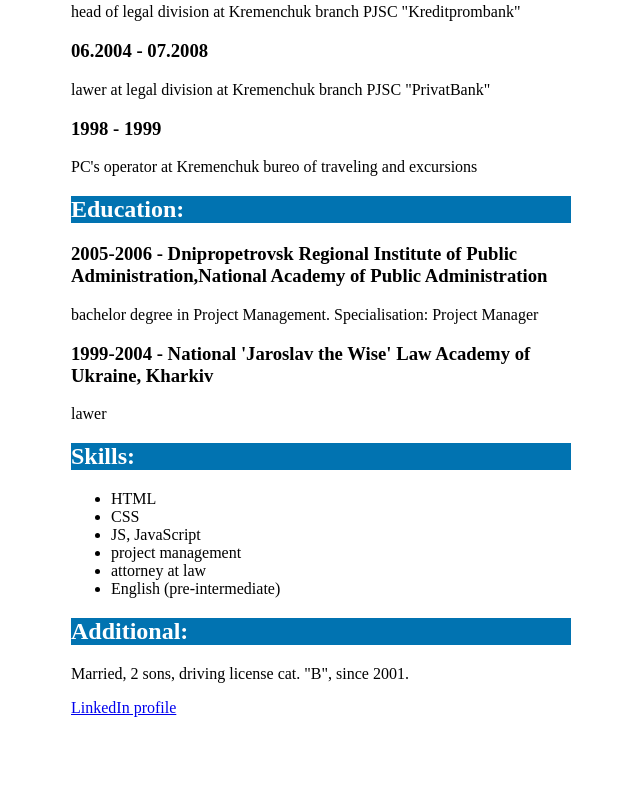
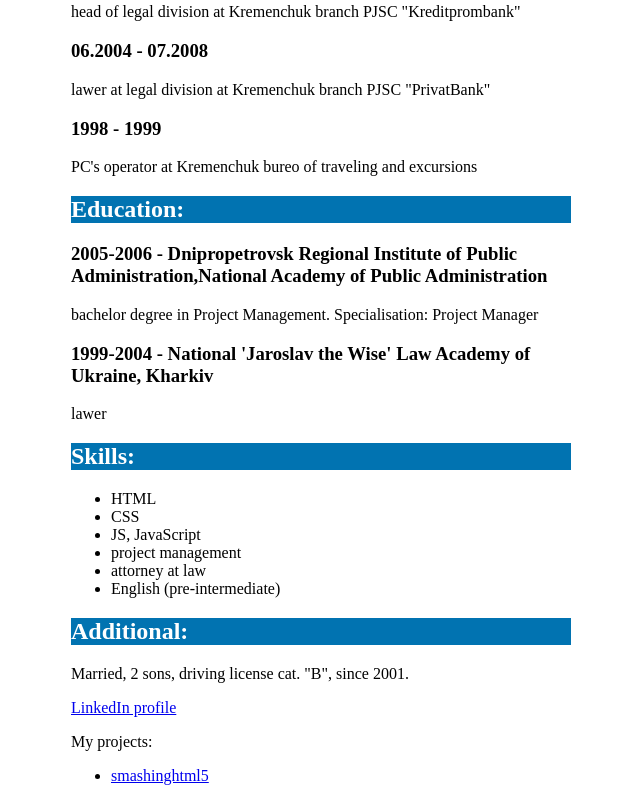
Before and after one commit to itinkremen/cv, a plain HTML site: page index.html in a window 1280 px wide. Shown: the part 591-1392 px from the top of the page, without its empty margins (319-959 px from the left). Before the commit the page ends 1324 px from the top, so only its background shows below. Drawn offline with Linux system fonts and the light colour scheme.

Commit message:
added my projects

```diff
--- a/index.html
+++ b/index.html
@@ -65,6 +65,11 @@
          <h2>Additional:</h2>
          <p>Married, 2 sons, driving license cat. "B", since 2001.</p>
          <p><a href="https://www.linkedin.com/in/viktor-kozlovskyy-29a6b0b1/">LinkedIn profile</a></p>
+         <p><span>My projects:</span>
+          <ul>
+            <li><a href="https://github.com/itinkremen/smashinghtml5">smashinghtml5</a></li>
+          </ul>
+
      </div>
  </body>
  </html>
```
